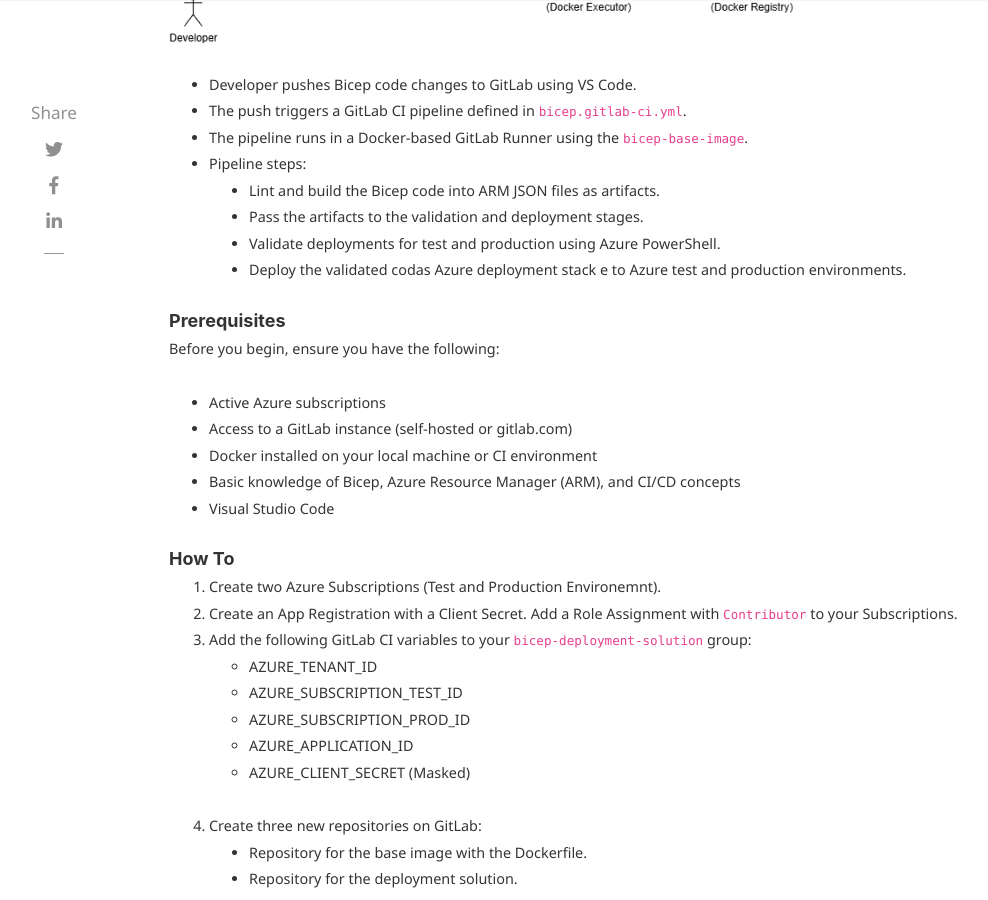
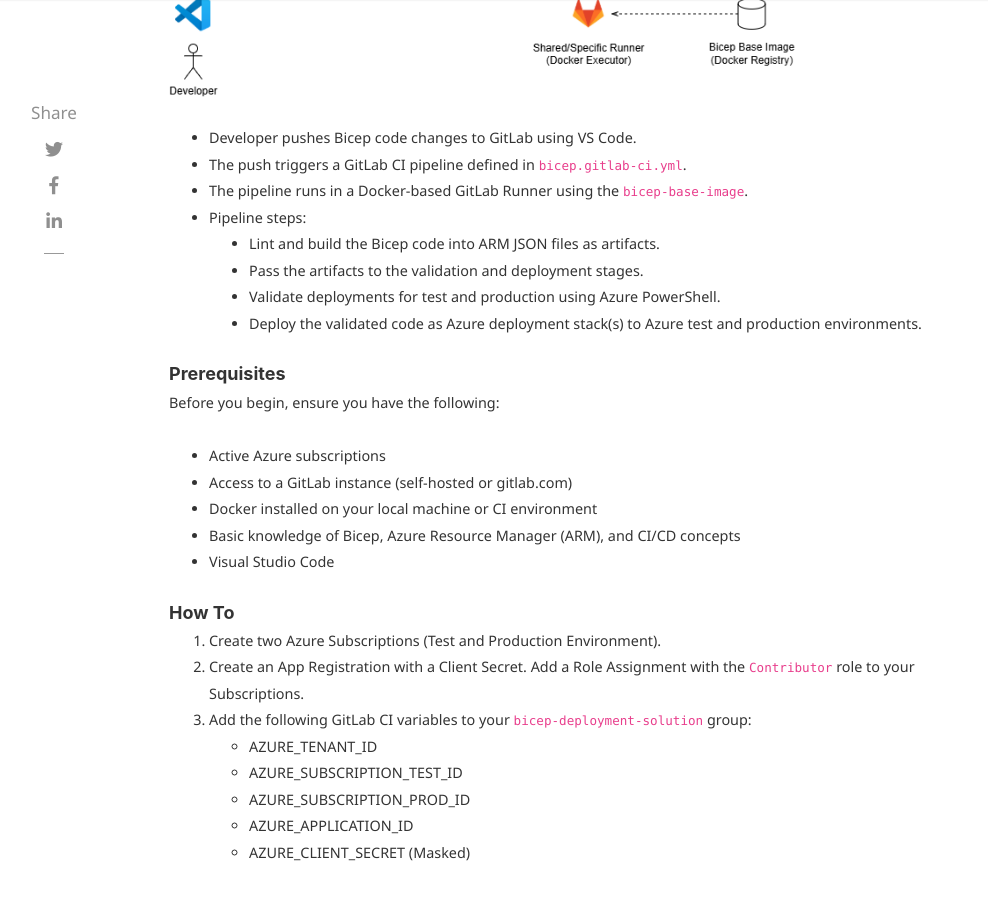
Before and after one commit to webflow-development/webflow.github.io, a Jekyll site: the page built from _posts/2025-06-23-bicep-deployment-solution.md, in a window 1280 px wide and 900 px high, scrolled down 2472 px. Shown: the whole window, without its empty margins (116-1104 px from the left). Built offline with Jekyll 4.4.1, drawn with Linux system fonts in a browser that asks for light colours; nearby versions of some CDN libraries; comment, search, counter and statistics services are not loaded; some of the changed text lies outside the part shown.

Commit message:
fix: grammar

```diff
--- a/_posts/2025-06-23-bicep-deployment-solution.md
+++ b/_posts/2025-06-23-bicep-deployment-solution.md
@@ -67,7 +68,7 @@
   - Lint and build the Bicep code into ARM JSON files as artifacts.
   - Pass the artifacts to the validation and deployment stages.
   - Validate deployments for test and production using Azure PowerShell.
-  - Deploy the validated codas Azure deployment stack e to Azure test and production environments.
+  - Deploy the validated code as Azure deployment stack(s) to Azure test and production environments.
 
 # Prerequisites
 
@@ -80,8 +81,8 @@
 
 # How To
 
-1. Create two Azure Subscriptions (Test and Production Environemnt).
-2. Create an App Registration with a Client Secret. Add a Role Assignment with `Contributor` to your Subscriptions.
+1. Create two Azure Subscriptions (Test and Production Environment).
+2. Create an App Registration with a Client Secret. Add a Role Assignment with the `Contributor` role to your Subscriptions.
 3. Add the following GitLab CI variables to your `bicep-deployment-solution` group:
     - AZURE_TENANT_ID
     - AZURE_SUBSCRIPTION_TEST_ID
```
Also changed, not shown: other parts of _posts/2025-06-23-bicep-deployment-solution.md (+4 -3 lines).
